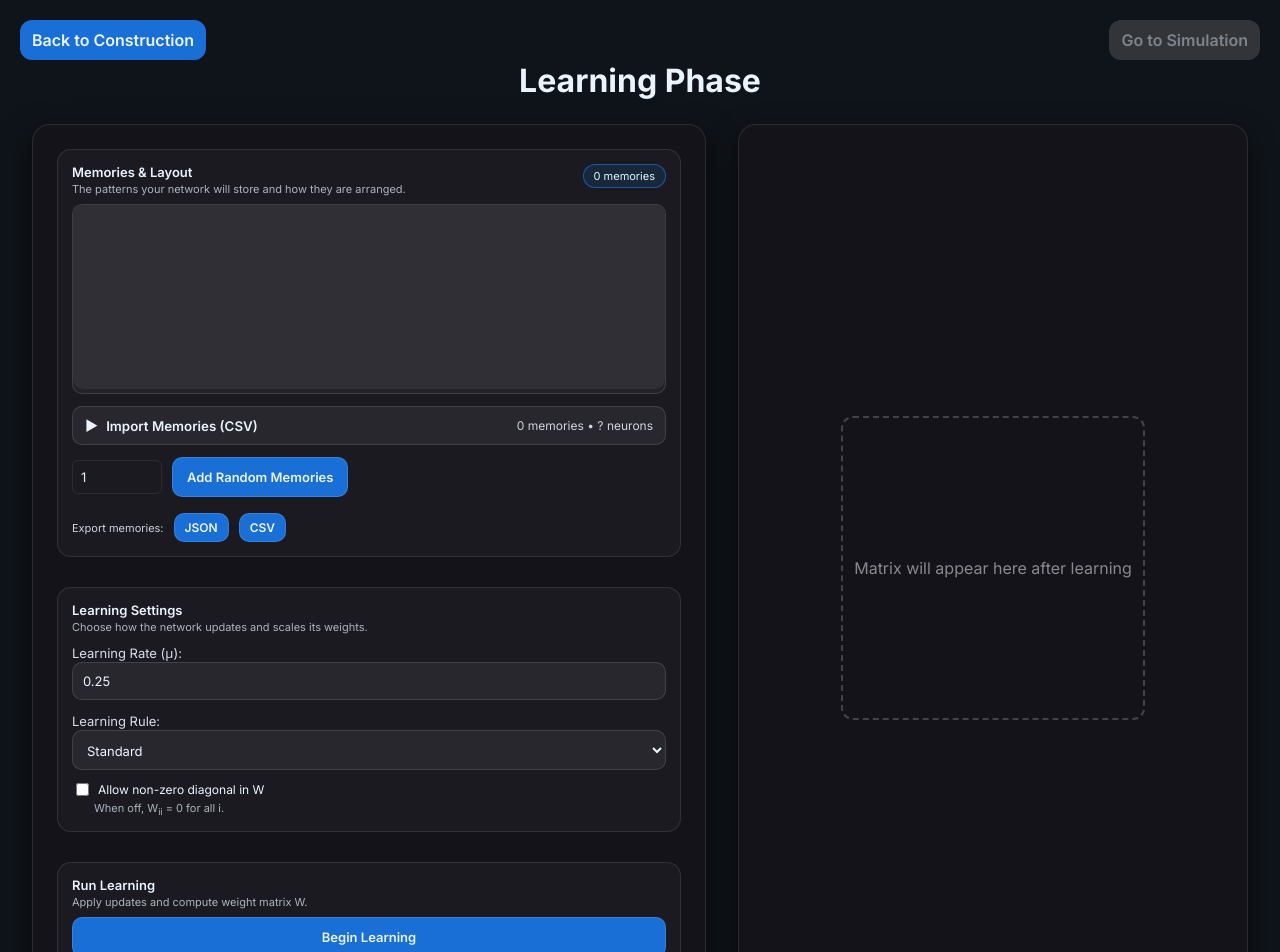
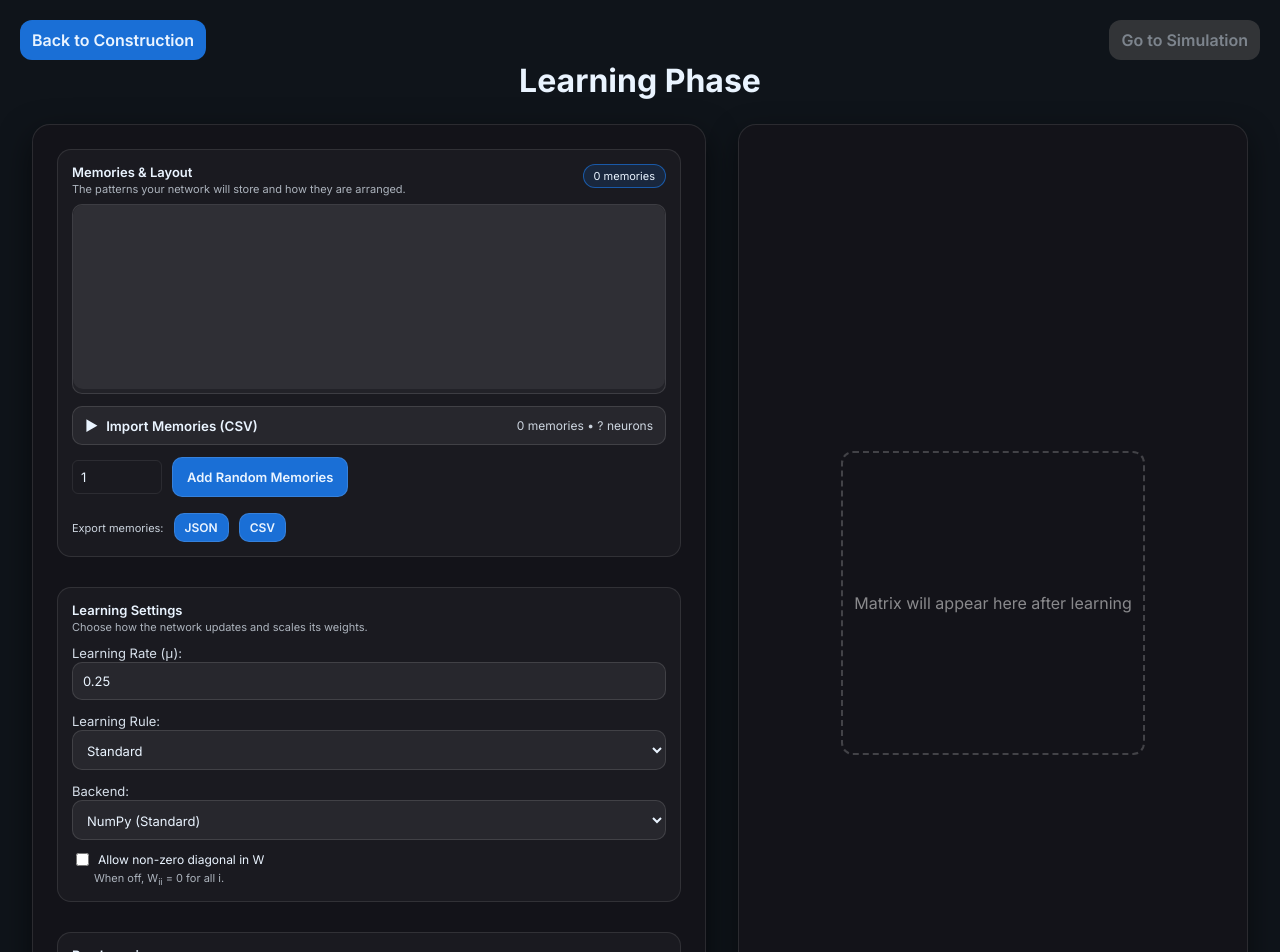
Before and after one commit to pkhatri3/attractor-network-lab, a React (Vite) app in the folder frontend/: page /learning in a window 1280 px wide. Shown: the top 952 px of the page. Built offline with nearby package versions, Linux system fonts and the light colour scheme.

Commit message:
added dropdown ui to select backend and updated payload to send the selected backend; also fixed duplicate key issue

```diff
--- a/frontend/src/pages/LearningPhase.jsx
+++ b/frontend/src/pages/LearningPhase.jsx
@@ -40,6 +40,8 @@ export default function LearningPhase() {
     learningColorScheme,
     setLearningColorScheme,
     setNetworkId,
+    backend,
+    setBackend,
   } = useContext(LearningContext);
 
   // Local UI state
@@ -508,6 +510,7 @@ function computeWeightStats(matrix) {
         scale,
         rule,
         allow_diag: allowDiagonal,
+        backend,
         view_layout: layoutChoice
           ? { rows: layoutChoice.rows, cols: layoutChoice.cols }
           : null,
@@ -962,6 +965,23 @@ function computeWeightStats(matrix) {
                   </select>
                 </div>
 
+                {/* Backend */}
+                <div style={{ marginTop: 10 }}>
+                  <label style={styles.label}>Backend:</label>
+                  <select
+                    value={backend}
+                    onChange={(e) => setBackend(e.target.value)}
+                    style={styles.input}
+                  >
+                    <option style={{ color: "#000" }} value="numpy">
+                      NumPy (Standard)
+                    </option>
+                    <option style={{ color: "#000" }} value="jax">
+                      JAX (Accelerated)
+                    </option>
+                  </select>
+                </div>
+
                 {/* Scale for decay-type rules */}
                 {(rule === "decay" || rule === "store_erase_decay") && (
                   <div style={{ marginTop: 10 }}>
```
